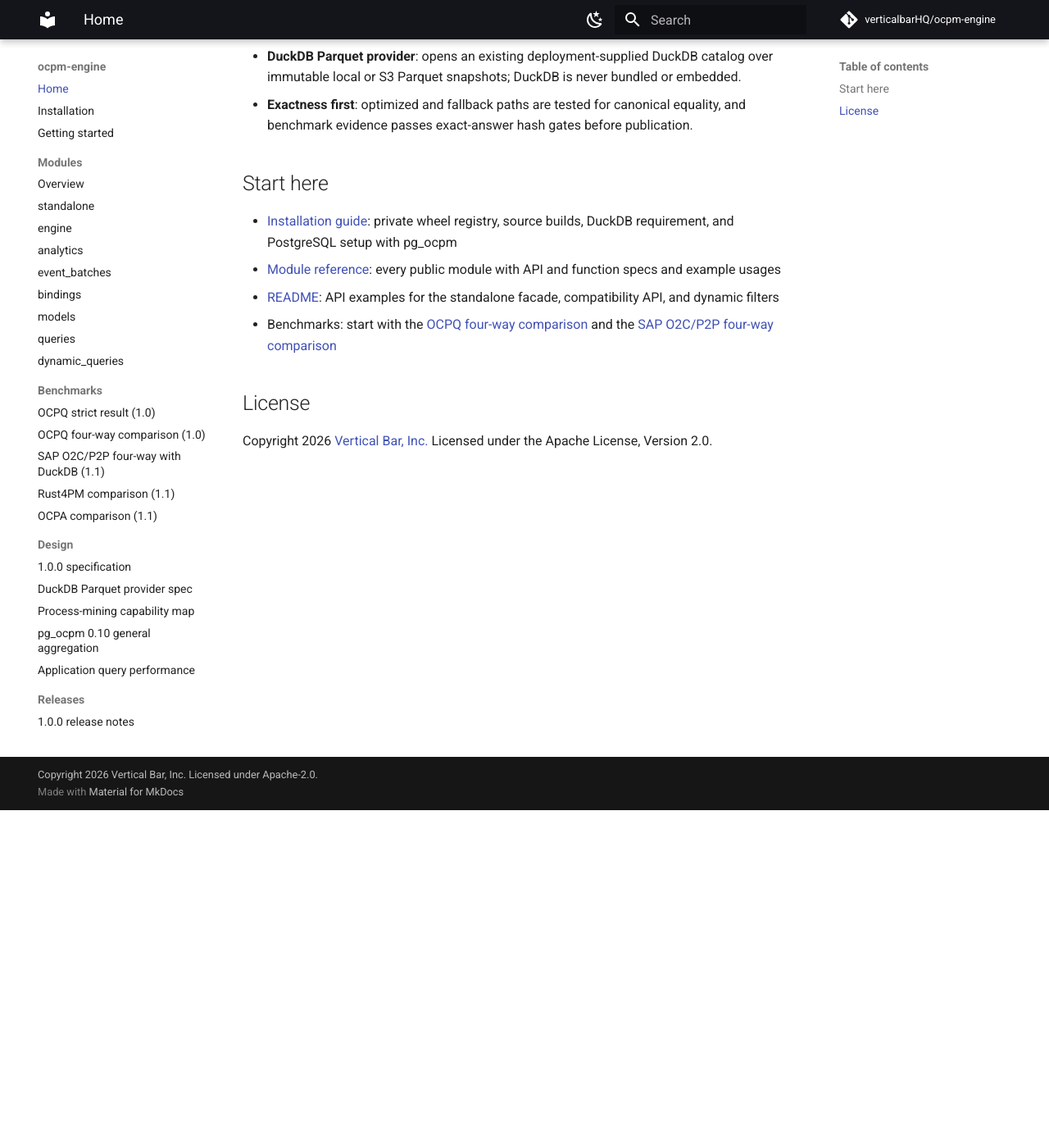
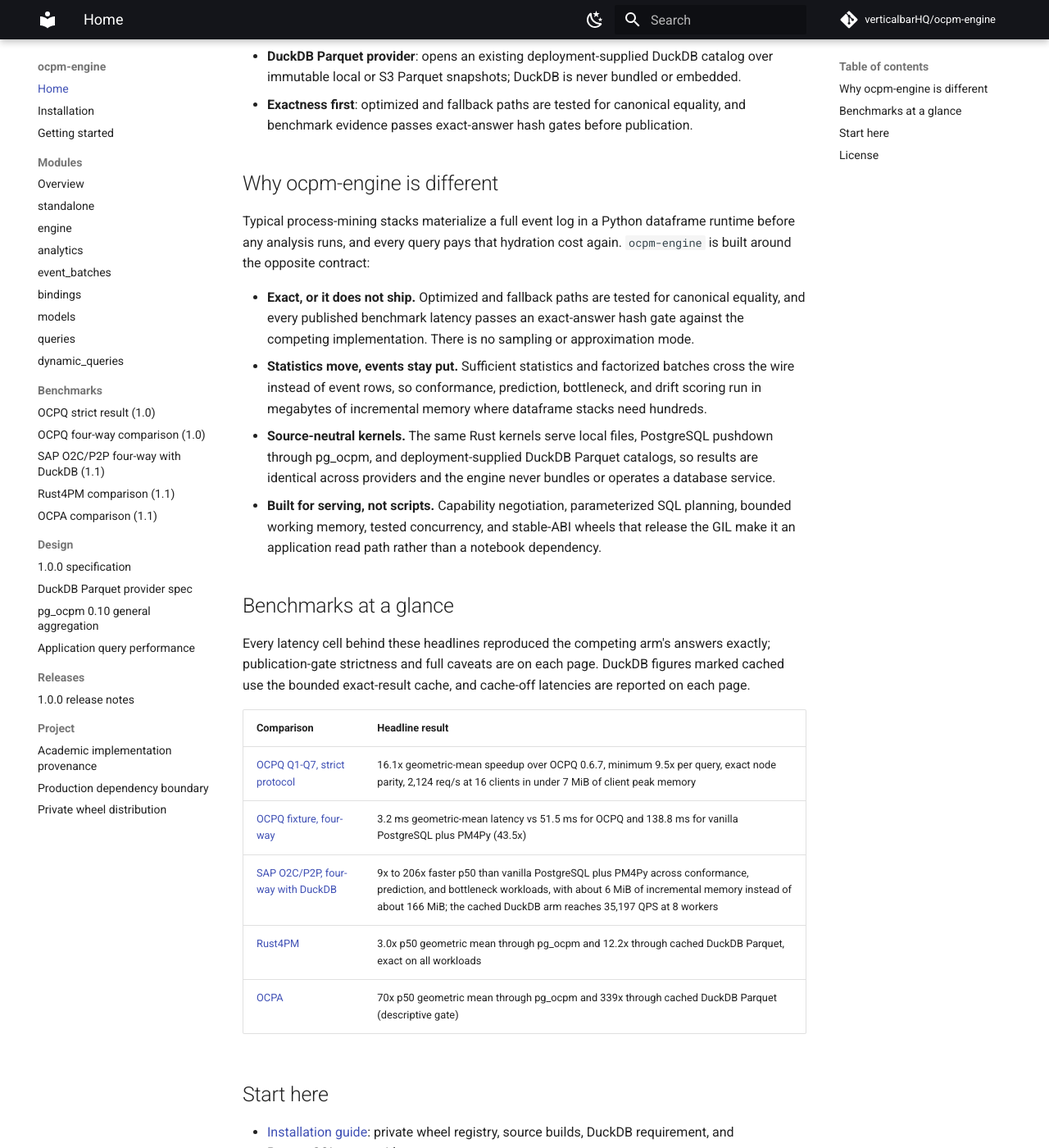
Before and after one commit to verticalbarHQ/ocpm-engine, an MkDocs documentation site: the page built from docs/index.md, in a window 1280 px wide and 1400 px high, scrolled down 412 px. Shown: the whole window at 82% size. Built offline with MkDocs 1.6.1 and Material for MkDocs 9.7.7, drawn with Linux system fonts in a browser that asks for light colours; comment, search, counter and statistics services are not loaded.

Commit message:
Homepage differentiation and headline benchmarks; remove internal strategy docs from site
Add a why-it-is-different section and a benchmarks-at-a-glance table with
verified headline numbers. Remove the open-source release strategy and the
process-mining capability map from the public site (files stay in the
repo); both carried internal planning content.

Co-Authored-By: Claude Fable 5 <noreply@anthropic.com>

```diff
--- a/docs/index.md
+++ b/docs/index.md
@@ -20,6 +20,44 @@ stable-ABI bindings that release the GIL during native work.
   equality, and benchmark evidence passes exact-answer hash gates before
   publication.
 
+## Why ocpm-engine is different
+
+Typical process-mining stacks materialize a full event log in a Python
+dataframe runtime before any analysis runs, and every query pays that
+hydration cost again. `ocpm-engine` is built around the opposite contract:
+
+- **Exact, or it does not ship.** Optimized and fallback paths are tested
+  for canonical equality, and every published benchmark latency passes an
+  exact-answer hash gate against the competing implementation. There is no
+  sampling or approximation mode.
+- **Statistics move, events stay put.** Sufficient statistics and
+  factorized batches cross the wire instead of event rows, so conformance,
+  prediction, bottleneck, and drift scoring run in megabytes of incremental
+  memory where dataframe stacks need hundreds.
+- **Source-neutral kernels.** The same Rust kernels serve local files,
+  PostgreSQL pushdown through pg_ocpm, and deployment-supplied DuckDB
+  Parquet catalogs, so results are identical across providers and the
+  engine never bundles or operates a database service.
+- **Built for serving, not scripts.** Capability negotiation, parameterized
+  SQL planning, bounded working memory, tested concurrency, and stable-ABI
+  wheels that release the GIL make it an application read path rather than
+  a notebook dependency.
+
+## Benchmarks at a glance
+
+Every latency cell behind these headlines reproduced the competing arm's
+answers exactly; publication-gate strictness and full caveats are on each
+page. DuckDB figures marked cached use the bounded exact-result cache, and
+cache-off latencies are reported on each page.
+
+| Comparison | Headline result |
+|---|---|
+| [OCPQ Q1-Q7, strict protocol](ocpq-performance.md) | 16.1x geometric-mean speedup over OCPQ 0.6.7, minimum 9.5x per query, exact node parity, 2,124 req/s at 16 clients in under 7 MiB of client peak memory |
+| [OCPQ fixture, four-way](ocpq-1.0-four-way-comparison.md) | 3.2 ms geometric-mean latency vs 51.5 ms for OCPQ and 138.8 ms for vanilla PostgreSQL plus PM4Py (43.5x) |
+| [SAP O2C/P2P, four-way with DuckDB](duckdb-sap-pm4py-four-way-performance.md) | 9x to 206x faster p50 than vanilla PostgreSQL plus PM4Py across conformance, prediction, and bottleneck workloads, with about 6 MiB of incremental memory instead of about 166 MiB; the cached DuckDB arm reaches 35,197 QPS at 8 workers |
+| [Rust4PM](duckdb-vs-rust4pm-performance.md) | 3.0x p50 geometric mean through pg_ocpm and 12.2x through cached DuckDB Parquet, exact on all workloads |
+| [OCPA](duckdb-vs-ocpa-performance.md) | 70x p50 geometric mean through pg_ocpm and 339x through cached DuckDB Parquet (descriptive gate) |
+
 ## Start here
 
 - [Installation guide](https://github.com/verticalbarHQ/ocpm-engine/blob/main/INSTALL.md):
@@ -29,9 +67,6 @@ stable-ABI bindings that release the GIL during native work.
   function specs and example usages
 - [README](https://github.com/verticalbarHQ/ocpm-engine#readme): API examples
   for the standalone facade, compatibility API, and dynamic filters
-- Benchmarks: start with the
-  [OCPQ four-way comparison](ocpq-1.0-four-way-comparison.md) and the
-  [SAP O2C/P2P four-way comparison](duckdb-sap-pm4py-four-way-performance.md)
 
 ## License
 
--- a/mkdocs.yml
+++ b/mkdocs.yml
@@ -41,6 +41,8 @@ exclude_docs: |
   open-source-patent-icpm-assessment.md
   prior-art-and-icpm-roadmap.md
   ocpm-mcp-feasibility.md
+  open-source-release.md
+  process-mining-capability-map.md
   sap-pm4py-three-way-performance.md
   rust4pm-vs-pg-ocpm-engine.md
   ocpa-vs-pg-ocpm-engine.md
@@ -72,7 +74,6 @@ nav:
   - Design:
       - 1.0.0 specification: ocpm-engine-1.0.0-spec.md
       - DuckDB Parquet provider spec: duckdb-parquet-provider-spec.md
-      - Process-mining capability map: process-mining-capability-map.md
       - pg_ocpm 0.10 general aggregation: pg-ocpm-0.10-general-aggregation.md
       - Application query performance: technical-performance-improvements.md
   - Releases:
@@ -81,4 +82,3 @@ nav:
       - Academic implementation provenance: academic-implementation-provenance.md
       - Production dependency boundary: dependency-boundary.md
       - Private wheel distribution: private-distribution.md
-      - Open-source release strategy: open-source-release.md
```
